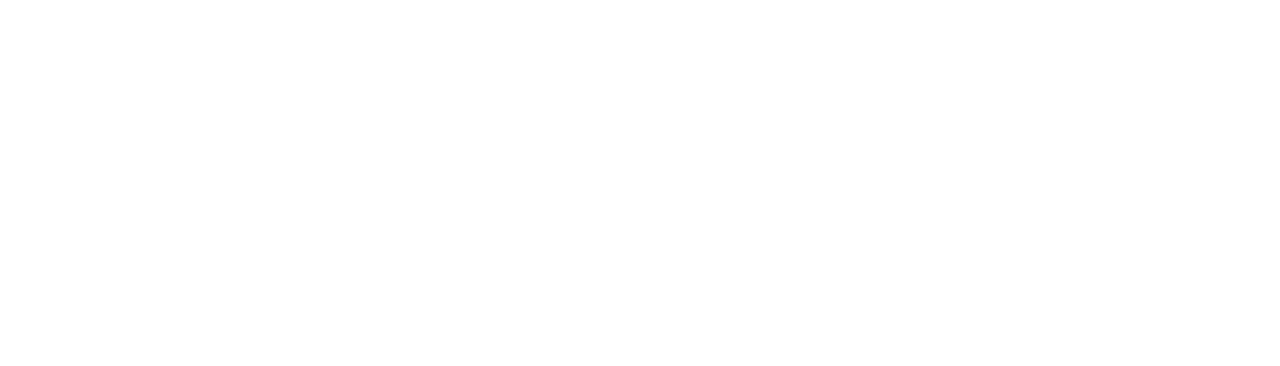
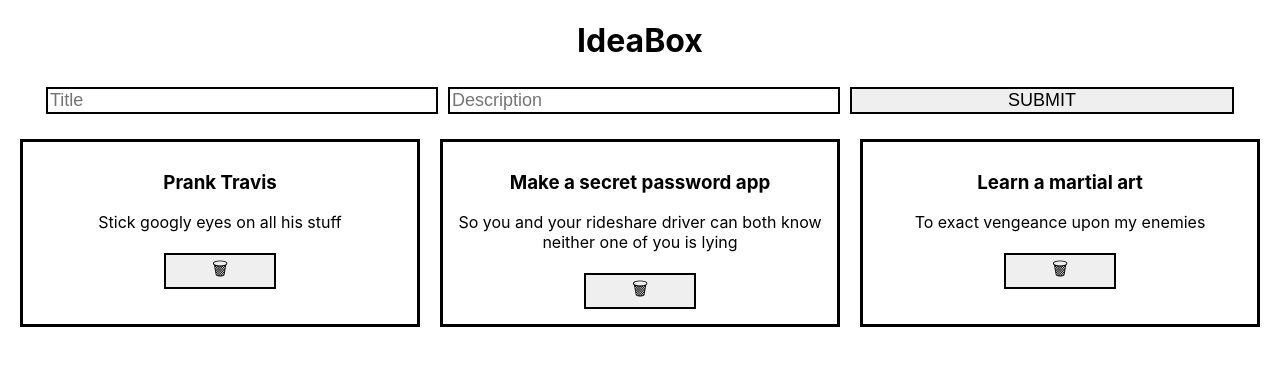
Before and after one commit to BenHolden010/Powder-Report, a React (Create React App) app: page / in a window 1280 px wide. Shown: the top 366 px of the page. Built offline with nearby package versions, Linux system fonts and the light colour scheme.

Commit message:
Create ideabox framework

```diff
--- a/src/App.js
+++ b/src/App.js
@@ -1,18 +1,40 @@
-import logo from './logo.svg';
+
+import Form from './Form';
+import  { useState, useEffect } from 'react';
+import Ideas from './Ideas';
 import './App.css';
-import  {useEffect}  from 'react';
-import { getReportByCity } from './apiCalls';
 
-function App() {
+function App(){
+  const dummyIdeas = [
+    { id: 1, title: 'Prank Travis', description: 'Stick googly eyes on all his stuff' },
+    { id: 2, title: 'Make a secret password app', description: 'So you and your rideshare driver can both know neither one of you is lying' },
+    { id: 3, title: 'Learn a martial art', description: 'To exact vengeance upon my enemies' },
+  ]
+  const [ideas, setIdeas] = useState(dummyIdeas)
+
   useEffect(()=>{
     // getReportByCity()
     // .then(data=>console.log(data))
 
   },[])
-  return (
-    <div className="App">
-    </div>
-  );
+
+ function addIdea(newIdea) {
+    setIdeas([...ideas, newIdea]);
+  }
+
+  function deleteIdea(id) {
+    console.log(id)
+    const filteredIdea = ideas.filter(idea => idea.id !== id);
+    setIdeas(filteredIdea)
+  }
+
+  return(
+  <main className='App'>
+      <h1>IdeaBox</h1>
+      <Form addIdea={addIdea}/>
+      <Ideas ideas={ideas} deleteIdea={deleteIdea}/>
+    </main>
+  )
 }
 
 export default App;
--- /dev/null
+++ b/src/Card.css
@@ -0,0 +1,7 @@
+/* Card.css */
+
+.card {
+  box-sizing: border-box;
+  border: 3px solid black;
+  padding: 10px;
+}
--- /dev/null
+++ b/src/Card.js
@@ -0,0 +1,12 @@
+import './Card.css';
+
+const Card = ({ title, description, id, deleteIdea }) => {
+    return (
+      <div className='card'>
+        <h3>{title}</h3>
+        <p>{description}</p>
+        <button onClick={()=> deleteIdea(id)}>🗑</button>
+      </div>
+    )
+  }
+  export default Card;
--- /dev/null
+++ b/src/Form.css
@@ -0,0 +1,10 @@
+form {
+  margin: auto;
+}
+
+input, button {
+  margin: 5px;
+  width: 30%;
+  border: 2px solid black;
+  font-size: 18px;
+}
--- /dev/null
+++ b/src/Form.js
@@ -0,0 +1,43 @@
+import { useState } from 'react';
+import './Form.css';
+
+export default function Form({addIdea}){
+  const [title, setTitle] = useState("");
+  const [description, setDescription] = useState("");
+
+function submitIdeas(event) {
+        event.preventDefault()
+        const newIdea = {
+            id: Date.now(),
+            title,
+            description
+        }
+        addIdea(newIdea)
+        clearInput()
+  }
+  function clearInput(){
+        setTitle("")
+        setDescription("")
+  }
+
+    return (
+        <form>
+          <input
+            type='text'
+            placeholder='Title'
+            name='title'
+            value={title}
+            onChange={event => setTitle(event.target.value)}
+          />
+
+          <input
+            type='text'
+            placeholder='Description'
+            name='description'
+            value={description}
+            onChange={event => setDescription(event.target.value)}
+          />
+
+          <button onClick = { event => submitIdeas(event)}>SUBMIT</button>
+        </form>
+      )}
--- /dev/null
+++ b/src/Ideas.css
@@ -0,0 +1,6 @@
+.ideas-container {
+  padding: 20px;
+  display: grid;
+  grid-template-columns: repeat(3, 1fr);
+  grid-gap: 20px;
+}
--- /dev/null
+++ b/src/Ideas.js
@@ -0,0 +1,23 @@
+import './Ideas.css';
+import Card from "./Card"
+function Ideas({ ideas, deleteIdea }){
+
+  const ideaCards = ideas.map(idea => {
+    return (
+      <Card
+        title={idea.title}
+        description={idea.description}
+        id={idea.id}
+        key={idea.id}
+        deleteIdea={deleteIdea}
+      />
+    )
+  })
+
+  return (
+    <div className='ideas-container'>
+      {ideaCards}
+    </div>
+  )
+}
+export default Ideas;
```
